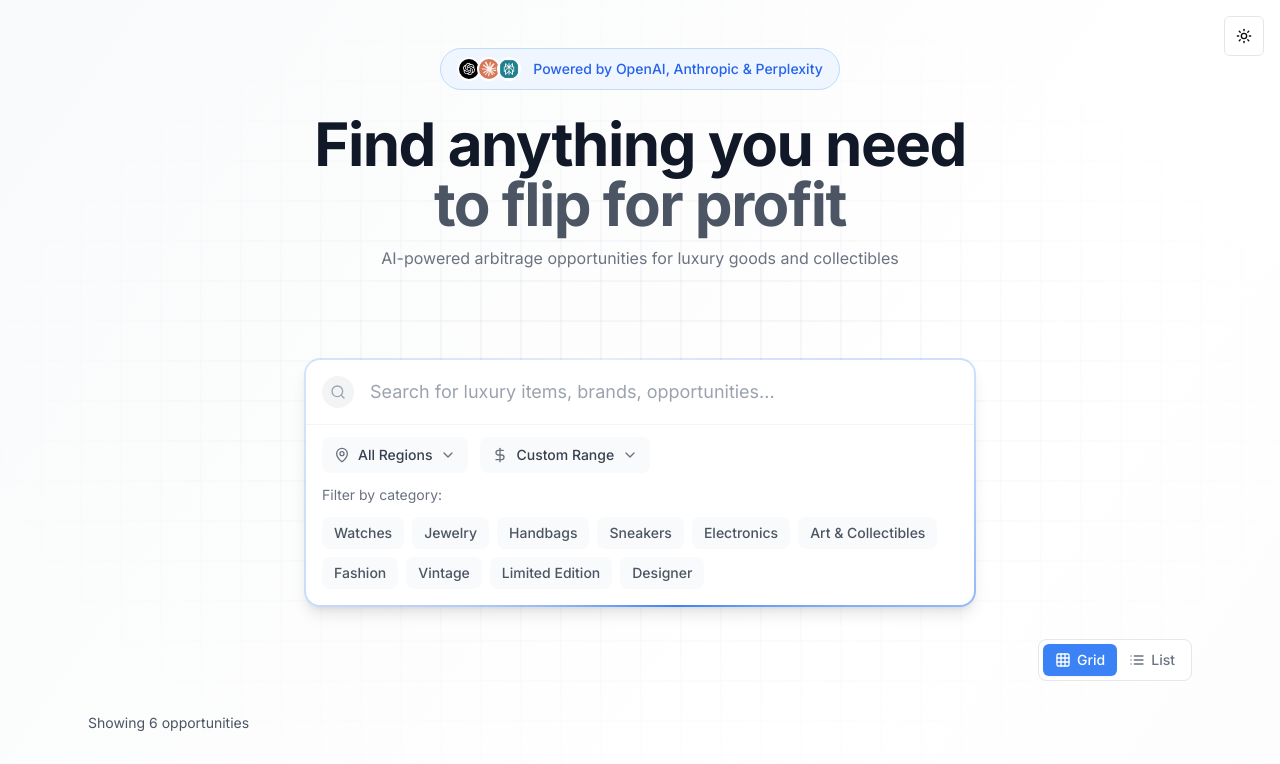
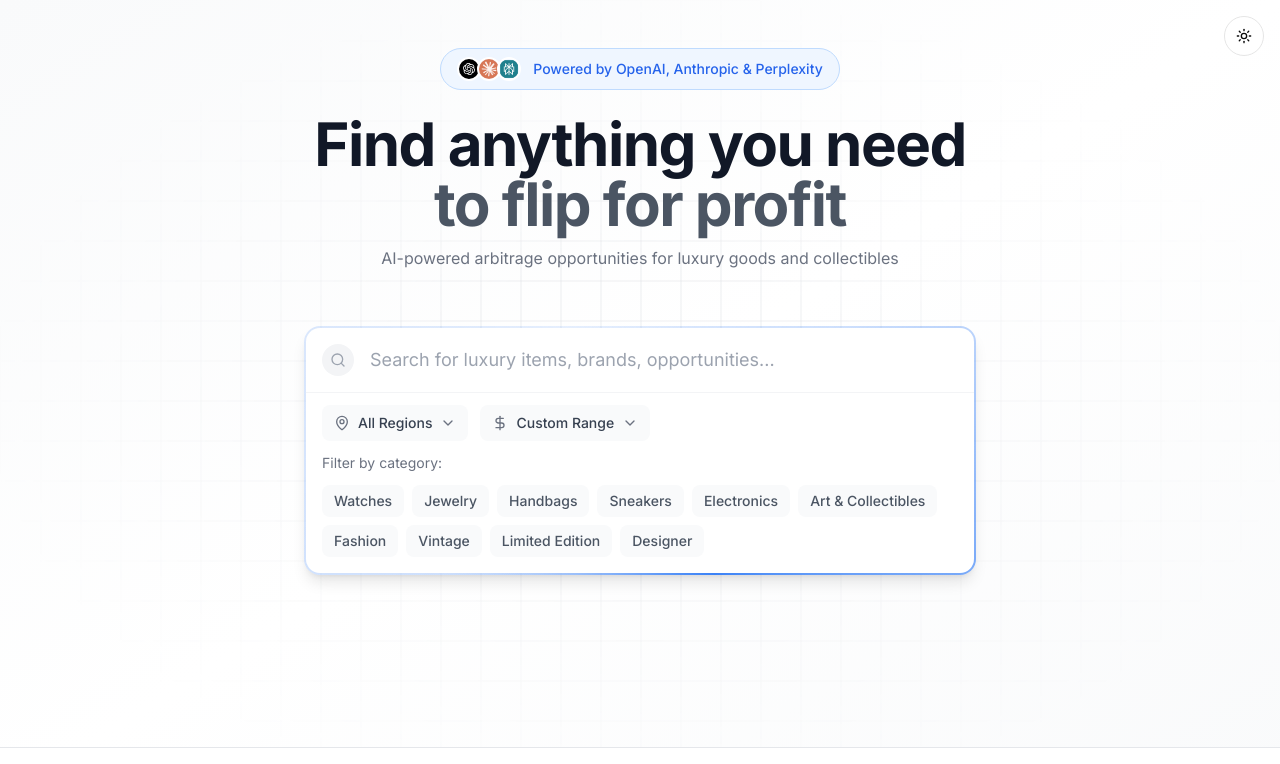
Before and after one commit to VineethSendilraj/flippit, a Next.js app in the folder frontend/: page / in a window 1280 px wide. Shown: the top 764 px of the page. Built offline with nearby package versions, Linux system fonts and the light colour scheme; grey boxes are pictures that could not be loaded.

Commit message:
UI cleaned up

```diff
--- a/frontend/app/page.tsx
+++ b/frontend/app/page.tsx
@@ -4,7 +4,7 @@ import { InteractiveGridPattern } from "@/components/interactive-grid-pattern"
 
 export default function Home() {
   return (
-    <div className="min-h-screen bg-gradient-to-br from-gray-50 via-white to-gray-50 dark:from-slate-950 dark:via-slate-900 dark:to-slate-950 relative overflow-hidden">
+    <div className="min-h-screen bg-gradient-to-br from-gray-50 via-white to-gray-50 dark:from-slate-950 dark:via-slate-900 dark:to-slate-950 relative overflow-hidden flex flex-col">
       {/* Interactive Grid Background */}
       <div className="absolute inset-0 w-screen h-screen flex items-center justify-center">
         <InteractiveGridPattern
@@ -12,7 +12,7 @@ export default function Home() {
           width={40}
           height={40}
           squares={[48, 32]}
-          squaresClassName="hover:fill-purple-500/30 dark:hover:fill-purple-400/30 transition-all duration-200"
+          squaresClassName="hover:fill-purple-500/60 dark:hover:fill-purple-400/60 transition-all duration-200"
           allowInteractive={true}
         />
       </div>
@@ -20,6 +20,8 @@ export default function Home() {
       {/* Theme Toggle */}
       <ThemeToggle />
 
+      {/* Main Content */}
+      <div className="flex-1 flex flex-col">
         {/* Hero Section */}
         <div className="pt-12 pb-8 px-6 relative z-10">
           <div className="max-w-4xl mx-auto text-center">
@@ -60,15 +62,16 @@ export default function Home() {
         </div>
 
         {/* Content Section */}
-      <div className="container mx-auto px-6 pb-20 max-w-6xl relative z-10">
+        <div className="container mx-auto px-6 pb-8 max-w-6xl relative z-10 flex-1">
           <FlippitSearchTable />
+        </div>
       </div>
 
       {/* Footer */}
       <footer className="border-t border-gray-200 dark:border-slate-800 bg-white dark:bg-slate-900 relative z-10">
-        <div className="max-w-6xl mx-auto px-6 py-8">
+        <div className="max-w-6xl mx-auto px-6 py-4">
           <div className="text-center">
-            <p className="text-gray-600 dark:text-gray-400">
+            <p className="text-sm text-gray-500 dark:text-gray-500">
               Made by{' '}
               <a
                 href="https://linkedin.com/in/vineeth-sendilraj"
--- a/frontend/components/flippit-search-table.tsx
+++ b/frontend/components/flippit-search-table.tsx
@@ -1,10 +1,7 @@
 "use client"
 
-import { useState, useMemo } from "react"
+import { useState } from "react"
 import FlippitSearchBar from "./flippit-search-bar"
-import FlippitOpportunityCard from "./flippit-opportunity-card"
-import { opportunities } from "@/data/opportunities"
-import { Grid, List } from "lucide-react"
 
 interface SearchFilters {
   query: string
@@ -14,154 +11,15 @@ interface SearchFilters {
 }
 
 const FlippitSearchTable = () => {
-  const [filters, setFilters] = useState<SearchFilters>({
-    query: "",
-    region: "all",
-    minBudget: 0,
-    maxBudget: 100000
-  })
-  const [view, setView] = useState<'list' | 'grid'>('grid')
-
-  const filteredOpportunities = useMemo(() => {
-    let filtered = opportunities
-
-    // Filter by search query (name, brand, description, tags)
-    if (filters.query.trim()) {
-      const query = filters.query.toLowerCase().trim()
-      filtered = filtered.filter(opportunity =>
-        opportunity.name.toLowerCase().includes(query) ||
-        opportunity.brand.toLowerCase().includes(query) ||
-        opportunity.description.toLowerCase().includes(query) ||
-        opportunity.marketplace.toLowerCase().includes(query) ||
-        opportunity.tags.some(tag =>
-          tag.name.toLowerCase().includes(query)
-        )
-      )
-    }
-
-    // Filter by budget range
-    filtered = filtered.filter(opportunity => {
-      const currentPrice = parseFloat(opportunity.currentPrice.replace(/[$,]/g, ''))
-      return currentPrice >= filters.minBudget && currentPrice <= filters.maxBudget
-    })
-
-    // Filter by region
-    if (filters.region !== "all") {
-      filtered = filtered.filter(opportunity => opportunity.region === filters.region)
-    }
-
-    return filtered
-  }, [filters])
-
   const handleSearch = (newFilters: SearchFilters) => {
-    setFilters(newFilters)
+    // Handle search logic here if needed in the future
+    console.log("Search filters:", newFilters)
   }
 
   return (
-    <div className="w-full space-y-8">
+    <div className="w-full">
       {/* Search Bar */}
       <FlippitSearchBar onSearch={handleSearch} />
-
-      {/* View Toggle - Right Aligned */}
-      <div className="flex justify-end">
-        <div className="inline-flex items-center bg-white dark:bg-slate-800 rounded-lg border border-gray-200 dark:border-slate-700 p-1">
-          <button
-            onClick={() => setView('grid')}
-            className={`inline-flex items-center px-3 py-1.5 rounded-md text-sm font-medium transition-all duration-200 ${
-              view === 'grid'
-                ? 'bg-blue-500 text-white shadow-sm'
-                : 'text-gray-500 dark:text-gray-400 hover:text-gray-700 dark:hover:text-gray-200'
-            }`}
-          >
-            <Grid className="w-4 h-4 mr-1.5" />
-            Grid
-          </button>
-          <button
-            onClick={() => setView('list')}
-            className={`inline-flex items-center px-3 py-1.5 rounded-md text-sm font-medium transition-all duration-200 ${
-              view === 'list'
-                ? 'bg-blue-500 text-white shadow-sm'
-                : 'text-gray-500 dark:text-gray-400 hover:text-gray-700 dark:hover:text-gray-200'
-            }`}
-          >
-            <List className="w-4 h-4 mr-1.5" />
-            List
-          </button>
-        </div>
-      </div>
-
-      {/* Results Count */}
-      <div className="text-sm text-gray-600 dark:text-gray-400">
-        {filters.query || filters.region !== "all" || filters.minBudget > 0 || filters.maxBudget < 100000 ? (
-          <>
-            Showing {filteredOpportunities.length} opportunities
-            {filters.query && <> for "{filters.query}"</>}
-            {filters.region !== "all" && <> in {filters.region}</>}
-            {(filters.minBudget > 0 || filters.maxBudget < 100000) && (
-              <> within budget ${filters.minBudget.toLocaleString()} - ${filters.maxBudget.toLocaleString()}</>
-            )}
-          </>
-        ) : (
-          <>Showing {filteredOpportunities.length} opportunities</>
-        )}
-      </div>
-
-      {/* Opportunities */}
-      {filteredOpportunities.length === 0 ? (
-        <div className="text-center py-12">
-          <div className="w-16 h-16 bg-gray-100 dark:bg-slate-700 rounded-full flex items-center justify-center mx-auto mb-4">
-            <Grid className="w-8 h-8 text-gray-400" />
-          </div>
-          <p className="text-gray-500 dark:text-gray-400 text-lg mb-2">No opportunities found</p>
-          <p className="text-gray-400 dark:text-gray-500 text-sm">Try adjusting your search terms or browse all categories</p>
-        </div>
-      ) : view === 'grid' ? (
-        <div className="grid grid-cols-1 md:grid-cols-2 lg:grid-cols-3 gap-6">
-          {filteredOpportunities.map((opportunity) => (
-            <FlippitOpportunityCard key={opportunity.id} opportunity={opportunity} />
-          ))}
-        </div>
-      ) : (
-        <div className="space-y-4">
-          {filteredOpportunities.map((opportunity) => (
-            <div key={opportunity.id} className="bg-white dark:bg-slate-800 rounded-lg border border-gray-200 dark:border-slate-700 p-4 hover:shadow-md transition-shadow duration-200">
-              <div className="flex items-center gap-4">
-                <img
-                  src={opportunity.image}
-                  alt={opportunity.name}
-                  className="w-16 h-16 object-cover rounded-lg"
-                />
-                <div className="flex-1 min-w-0">
-                  <h3 className="font-semibold text-gray-900 dark:text-white truncate">
-                    {opportunity.name}
-                  </h3>
-                  <p className="text-gray-600 dark:text-gray-400 text-sm">{opportunity.brand}</p>
-                  <p className="text-gray-500 dark:text-gray-500 text-sm truncate mt-1">
-                    {opportunity.description}
-                  </p>
-                </div>
-                <div className="flex items-center gap-6 text-sm">
-                  <div className="text-center">
-                    <p className="text-gray-500 dark:text-gray-400 text-xs">Current</p>
-                    <p className="font-semibold text-gray-900 dark:text-white">{opportunity.currentPrice}</p>
-                  </div>
-                  <div className="text-center">
-                    <p className="text-gray-500 dark:text-gray-400 text-xs">Target</p>
-                    <p className="font-semibold text-green-600 dark:text-green-400">{opportunity.targetPrice}</p>
-                  </div>
-                  <div className="text-center">
-                    <p className="text-gray-500 dark:text-gray-400 text-xs">Profit</p>
-                    <p className="font-semibold text-green-600 dark:text-green-400">{opportunity.profit}</p>
-                  </div>
-                  <div className="bg-green-500 text-white px-2 py-1 rounded-full text-xs font-bold">
-                    +{opportunity.profitMargin}
-                  </div>
-                </div>
-              </div>
-            </div>
-          ))}
-        </div>
-      )}
     </div>
   )
 }
--- a/frontend/components/interactive-grid-pattern.tsx
+++ b/frontend/components/interactive-grid-pattern.tsx
@@ -1,7 +1,7 @@
 "use client";
 
 import { cn } from "@/lib/utils";
-import React, { useState } from "react";
+import React, { useEffect, useRef, useState } from "react";
 
 /**
  * InteractiveGridPattern is a component that renders a grid pattern with interactive squares.
@@ -38,9 +38,39 @@ export function InteractiveGridPattern({
 }: InteractiveGridPatternProps) {
   const [horizontal, vertical] = squares;
   const [hoveredSquare, setHoveredSquare] = useState<number | null>(null);
+  const svgRef = useRef<SVGSVGElement | null>(null);
+
+  // Track cursor globally so the grid reacts even when it's behind content
+  useEffect(() => {
+    if (!allowInteractive) return;
+
+    function handleMove(event: MouseEvent) {
+      const svg = svgRef.current;
+      if (!svg) return;
+
+      const rect = svg.getBoundingClientRect();
+      const localX = event.clientX - rect.left;
+      const localY = event.clientY - rect.top;
+
+      // If cursor is outside the svg bounds, clear highlight
+      if (localX < 0 || localY < 0 || localX >= rect.width || localY >= rect.height) {
+        setHoveredSquare(null);
+        return;
+      }
+
+      const col = Math.floor(localX / width);
+      const row = Math.floor(localY / height);
+      const index = row * horizontal + col;
+      setHoveredSquare(index);
+    }
+
+    window.addEventListener("mousemove", handleMove);
+    return () => window.removeEventListener("mousemove", handleMove);
+  }, [allowInteractive, width, height, horizontal, vertical]);
 
   return (
     <svg
+      ref={svgRef}
       width={width * horizontal}
       height={height * vertical}
       className={cn(
@@ -62,7 +92,7 @@ export function InteractiveGridPattern({
             className={cn(
               "stroke-gray-400/30 dark:stroke-gray-500/30 transition-all duration-200 ease-in-out [&:not(:hover)]:duration-700",
               hoveredSquare === index && allowInteractive
-                ? "fill-blue-500/25 dark:fill-purple-400/25"
+                ? "fill-blue-500/60 dark:fill-purple-400/60"
                 : "fill-transparent",
               squaresClassName,
             )}
--- a/frontend/components/theme-toggle.tsx
+++ b/frontend/components/theme-toggle.tsx
@@ -19,7 +19,7 @@ export function ThemeToggle() {
       <Button
         variant="outline"
         size="icon"
-        className="fixed top-4 right-4 z-50"
+        className="fixed top-4 right-4 z-50 rounded-full w-10 h-10"
       >
         <Sun className="h-[1.2rem] w-[1.2rem]" />
         <span className="sr-only">Toggle theme</span>
@@ -32,7 +32,7 @@ export function ThemeToggle() {
       variant="outline"
       size="icon"
       onClick={() => setTheme(theme === "light" ? "dark" : "light")}
-      className="fixed top-4 right-4 z-50"
+      className="fixed top-4 right-4 z-50 rounded-full w-10 h-10"
     >
       <Sun className="h-[1.2rem] w-[1.2rem] rotate-0 scale-100 transition-all dark:-rotate-90 dark:scale-0" />
       <Moon className="absolute h-[1.2rem] w-[1.2rem] rotate-90 scale-0 transition-all dark:rotate-0 dark:scale-100" />
```
Lines whose indentation alone changed are shown as unchanged.
